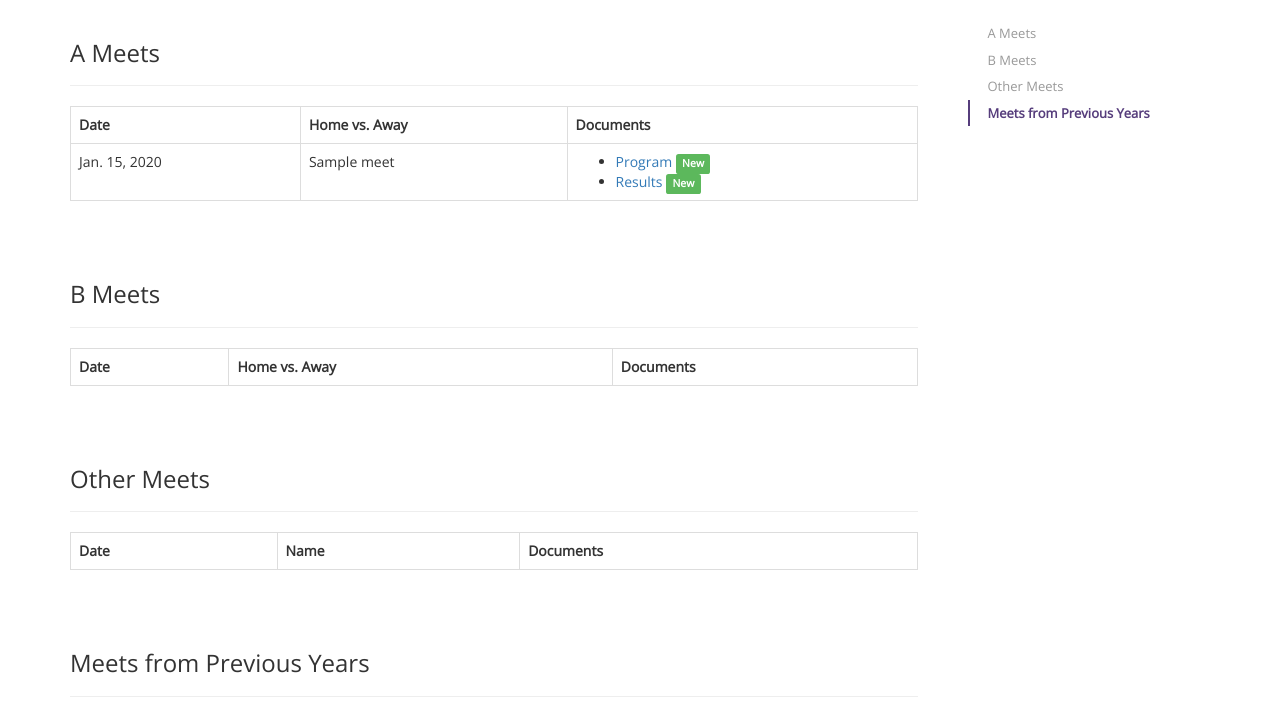
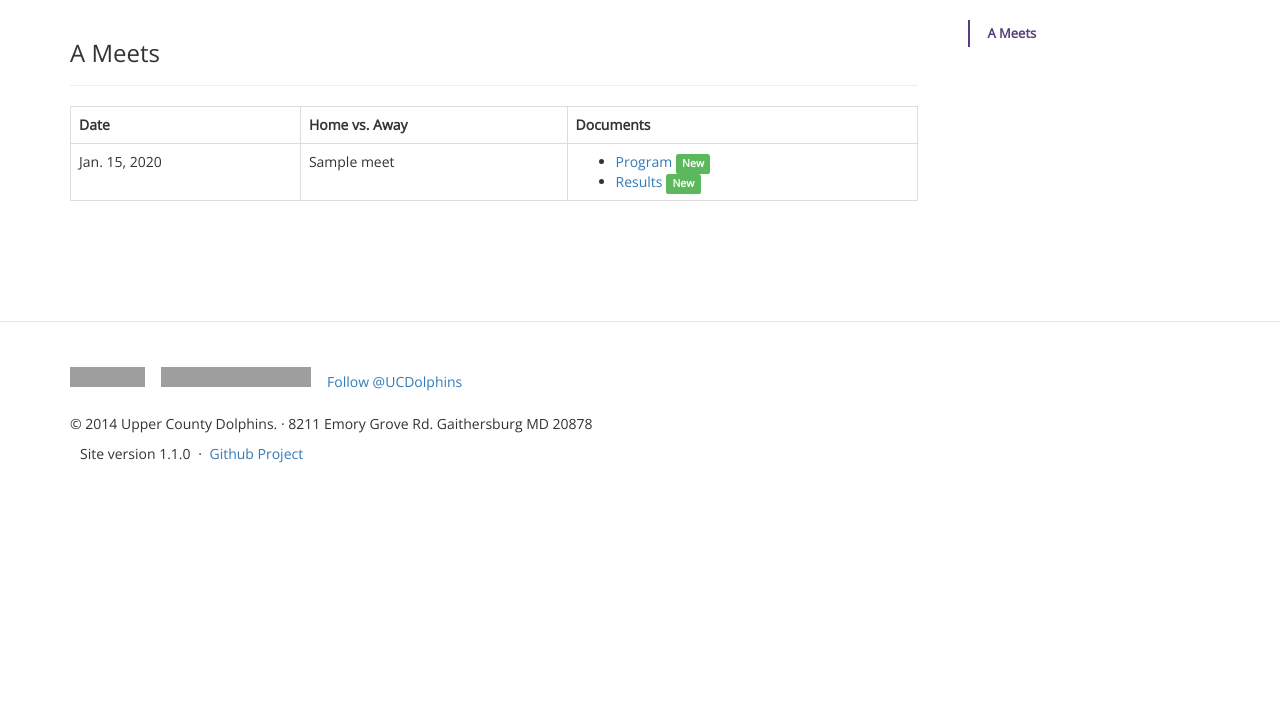
Before and after one commit to uppercounty/uppercounty, a Django app: page /web/meets/ in a window 1280 px wide. Shown: the part 51-768 px from the top of the page. After the commit the page ends 514 px from the top, so only its background shows below. Run offline with Django 3.2, Linux system fonts and the light colour scheme; tables that the repository leaves empty hold one stand-in row (values such as "Sample post"); lists and menus that the app fills with data are empty; some libraries are stand-ins or nearby versions; grey boxes are pictures that could not be loaded.

Commit message:
Hide empty meet categories
Hide B meets, Other meets and Meets from previous years if they contain
no meets.

```diff
--- a/web/templates/web/meets.html
+++ b/web/templates/web/meets.html
@@ -48,6 +48,7 @@
         </div><!-- /.table-responsive -->
       </div><!-- /.uc-team-info-section -->
 
+      {% if b_meets %}
       <div class="uc-team-info-section">
         <div class="page-header">
           <h3 id="b-meets">B Meets</h3>
@@ -88,7 +89,9 @@
           </table>
         </div><!-- /.table-responsive -->
       </div><!-- /.uc-team-info-section -->
+      {% endif %}
 
+      {% if other_meets %}
       <div class="uc-team-info-section">
         <div class="page-header">
           <h3 id="other-meets">Other Meets</h3>
@@ -129,7 +132,9 @@
           </table>
         </div><!-- /.table-responsive -->
       </div><!-- /.uc-team-info-section -->
+      {% endif %}
 
+      {% if archived_meets %}
       <div class="uc-team-info-section">
         <div class="page-header">
           <h3 id="archived-meets">Meets from Previous Years</h3>
@@ -164,6 +169,7 @@
           </table>
         </div><!-- /.table-responsive -->
       </div><!-- /.uc-team-info-section -->
+      {% endif %}
 
     </div><!-- /.col-md-9 -->
 
@@ -171,9 +177,9 @@
       <div class="uc-sidebar hidden-print hidden-xs hidden-sm">
         <ul class="nav uc-sidenav" data-spy="affix">
           <li><a href="#a-meets">A Meets</a>
-          <li><a href="#b-meets">B Meets</a>
-          <li><a href="#other-meets">Other Meets</a>
-          <li><a href="#archived-meets">Meets from Previous Years</a>
+          {% if b_meets %}<li><a href="#b-meets">B Meets</a>{% endif %}
+          {% if other_meets %}<li><a href="#other-meets">Other Meets</a>{% endif %}
+          {% if archived_meets %}<li><a href="#archived-meets">Meets from Previous Years</a>{% endif %}
         </ul>
       </div><!-- /.uc-sidebar -->
     </div><!-- /.col-md-3 -->
```
